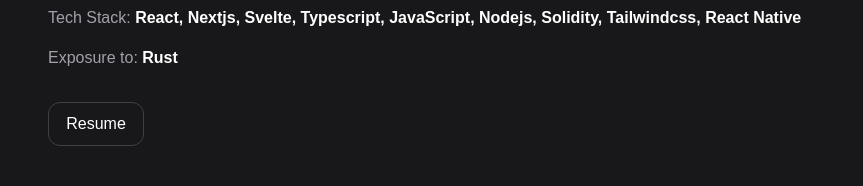
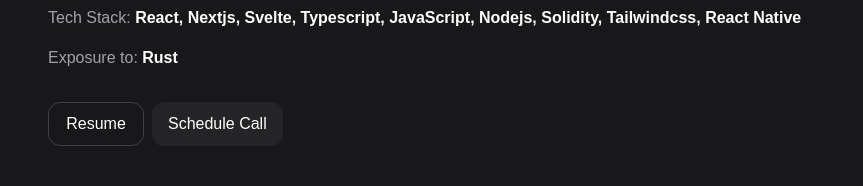
Before and after one commit to starc007/saurabh, a React (Vite) app: page / in a window 1280 px wide. Shown: the part 266-452 px from the top of the page, without its empty margins (200-1063 px from the left). Built offline with nearby package versions, Linux system fonts and the light colour scheme.

Commit message:
add: schedule call CTA

```diff
--- a/src/components/About.tsx
+++ b/src/components/About.tsx
@@ -30,6 +30,7 @@
           <p className="text-white font-semibold mt-4">
             <span className="text-zinc-400 font-medium">Exposure to:</span> Rust
           </p>
+          <div className="flex items-center gap-2">
             <a
               href={resume}
               download
@@ -37,6 +38,15 @@
             >
               Resume
             </a>
+            <a
+              href="https://calendly.com/saurra3h/intro"
+              target="_blank"
+              rel="noreferrer noopener"
+              className="bg-white/5 px-4 sm:h-11 h-10 mt-8 rounded-xl flex items-center justify-center md:text-base text-sm text-white hover:bg-white/5 transition duration-500"
+            >
+              Schedule Call
+            </a>
+          </div>
         </div>
       </div>
     </div>
```
Lines whose indentation alone changed are shown as unchanged.
